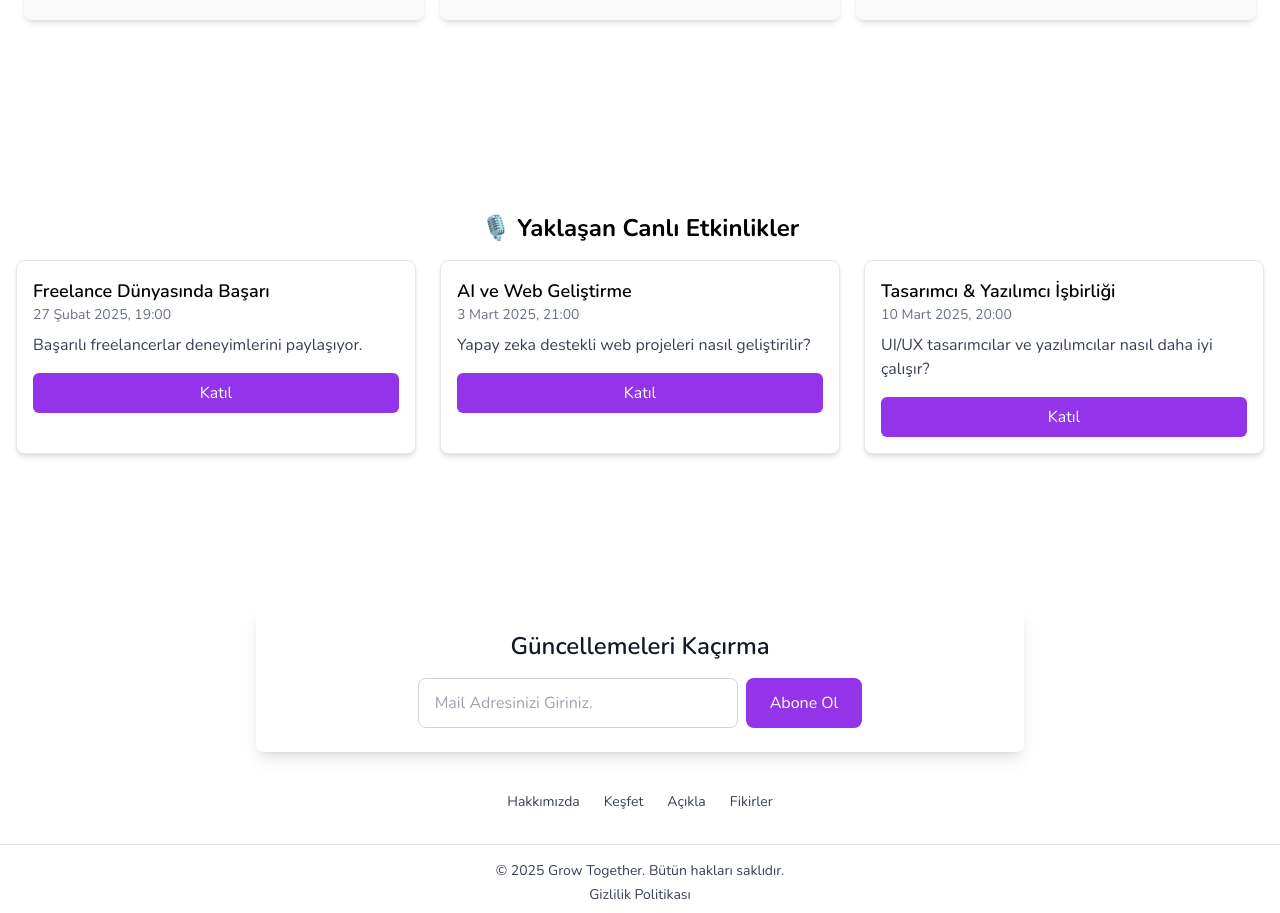
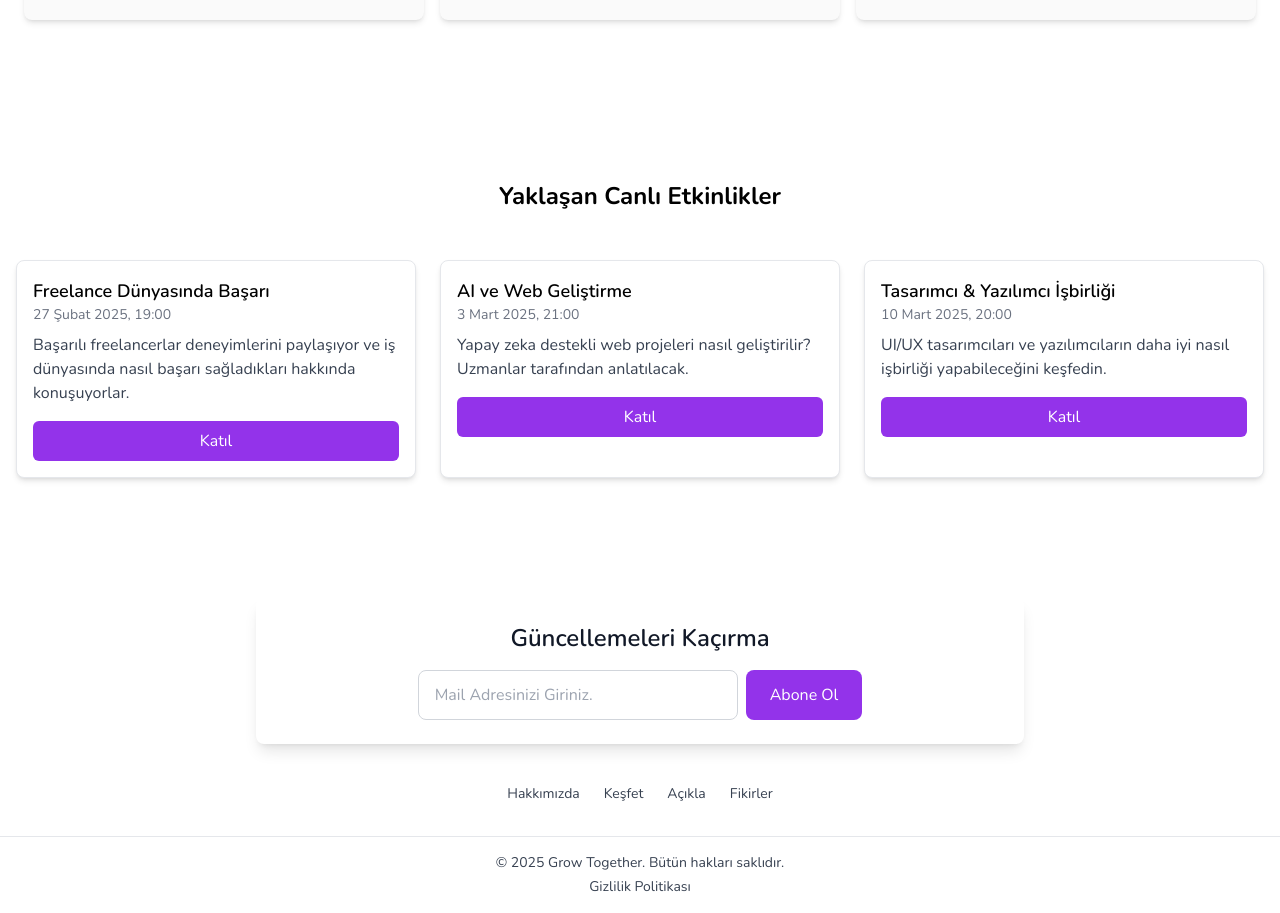
Before and after one commit to poyrazavsever/hackathon_ideacube, a Next.js app: page /discover in a window 1280 px wide. Shown: the part 1064-1977 px from the top of the page. Built offline with nearby package versions, Linux system fonts and the light colour scheme.

Commit message:
feat: done live section

```diff
--- a/components/Discover/Live.jsx
+++ b/components/Discover/Live.jsx
@@ -1,4 +1,4 @@
-import React from "react";
+import React, { useState } from "react";
 import { motion } from "framer-motion";
 
 const events = [
@@ -6,26 +6,41 @@ const events = [
     id: 1,
     title: "Freelance Dünyasında Başarı",
     date: "27 Şubat 2025, 19:00",
-    description: "Başarılı freelancerlar deneyimlerini paylaşıyor.",
+    description:
+      "Başarılı freelancerlar deneyimlerini paylaşıyor ve iş dünyasında nasıl başarı sağladıkları hakkında konuşuyorlar.",
+    rules:
+      "Katılım için en az 1 yıllık freelance deneyiminiz olmalıdır. Katılımcılardan, etkinlikten önce hazırlık yapmaları istenecektir.",
+    location: "Online (Zoom)",
+    organizer: "Freelance Topluluğu",
   },
   {
     id: 2,
     title: "AI ve Web Geliştirme",
     date: "3 Mart 2025, 21:00",
-    description: "Yapay zeka destekli web projeleri nasıl geliştirilir?",
+    description:
+      "Yapay zeka destekli web projeleri nasıl geliştirilir? Uzmanlar tarafından anlatılacak.",
+    rules: "Katılım ücretsizdir, kayıt gereklidir. Başvuru linki sağlanacaktır.",
+    location: "Online (Google Meet)",
+    organizer: "AI Geliştiriciler Derneği",
   },
   {
     id: 3,
     title: "Tasarımcı & Yazılımcı İşbirliği",
     date: "10 Mart 2025, 20:00",
-    description: "UI/UX tasarımcılar ve yazılımcılar nasıl daha iyi çalışır?",
+    description:
+      "UI/UX tasarımcıları ve yazılımcıların daha iyi nasıl işbirliği yapabileceğini keşfedin.",
+    rules: "Tasarım veya yazılım alanında bilgi sahibi olmalısınız. Katılımcılara önceden bir soru formu gönderilecektir.",
+    location: "Fiziksel (İstanbul, Teknokent)",
+    organizer: "Tasarımcılar & Yazılımcılar Birliği",
   },
 ];
 
 const Live = () => {
+  const [selectedEvent, setSelectedEvent] = useState(null);
+
   return (
-    <div className="container mx-auto px-4 py-8 md:py-24">
-      <h2 className="text-2xl font-bold mb-4 text-center">🎙️ Yaklaşan Canlı Etkinlikler</h2>
+    <div className="container mx-auto px-4 py-8 md:py-16">
+      <h2 className="text-2xl font-bold mb-12 text-center">Yaklaşan Canlı Etkinlikler</h2>
       <div className="grid md:grid-cols-3 gap-6">
         {events.map((event) => (
           <motion.div
@@ -36,12 +51,64 @@ const Live = () => {
             <h3 className="text-lg font-semibold">{event.title}</h3>
             <p className="text-gray-500 text-sm">{event.date}</p>
             <p className="text-gray-700 mt-2">{event.description}</p>
-            <button className="mt-4 w-full bg-purple-600 text-white py-2 rounded-md hover:bg-purple-700">
+            <button
+              onClick={() => setSelectedEvent(event)}
+              className="mt-4 w-full bg-purple-600 text-white py-2 rounded-md hover:bg-purple-700"
+            >
               Katıl
             </button>
           </motion.div>
         ))}
       </div>
+
+      {/* Modal */}
+      {selectedEvent && (
+        <div className="fixed inset-0 bg-black bg-opacity-50 flex items-center justify-center">
+          <motion.div
+            initial={{ opacity: 0, y: -50 }}
+            animate={{ opacity: 1, y: 0 }}
+            className="bg-white p-6 rounded-lg shadow-lg w-full max-w-xl"
+          >
+            <h3 className="text-2xl font-bold">{selectedEvent.title}</h3>
+            <p className="text-gray-500">{selectedEvent.date}</p>
+
+            <div className="mt-4">
+              <h4 className="text-lg font-semibold">Etkinlik Açıklaması</h4>
+              <p className="text-gray-700">{selectedEvent.description}</p>
+            </div>
+
+            <div className="mt-4">
+              <h4 className="text-lg font-semibold">Katılım Koşulları</h4>
+              <p className="text-gray-600">{selectedEvent.rules}</p>
+            </div>
+
+            <div className="mt-4">
+              <h4 className="text-lg font-semibold">Etkinlik Yeri</h4>
+              <p className="text-gray-600">{selectedEvent.location}</p>
+            </div>
+
+            <div className="mt-4">
+              <h4 className="text-lg font-semibold">Düzenleyen</h4>
+              <p className="text-gray-600">{selectedEvent.organizer}</p>
+            </div>
+
+            <div className="flex gap-4 mt-6">
+              <button
+                onClick={() => setSelectedEvent(null)}
+                className="w-1/2 bg-gray-500 text-white py-2 rounded-md hover:bg-gray-600"
+              >
+                Kapat
+              </button>
+              <button
+                onClick={() => alert("Kayıt başarılı!")}
+                className="w-1/2 bg-purple-600 text-white py-2 rounded-md hover:bg-purple-700"
+              >
+                Kayıt Ol
+              </button>
+            </div>
+          </motion.div>
+        </div>
+      )}
     </div>
   );
 };
```
